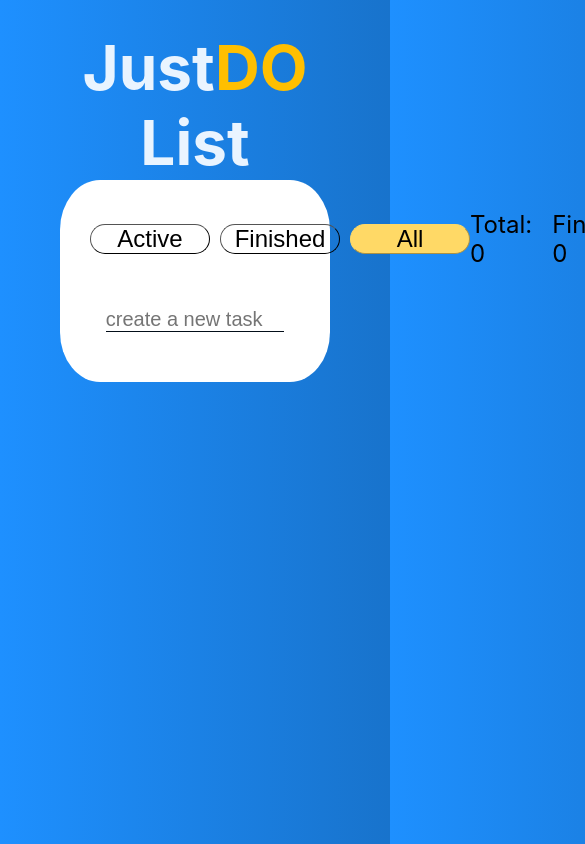
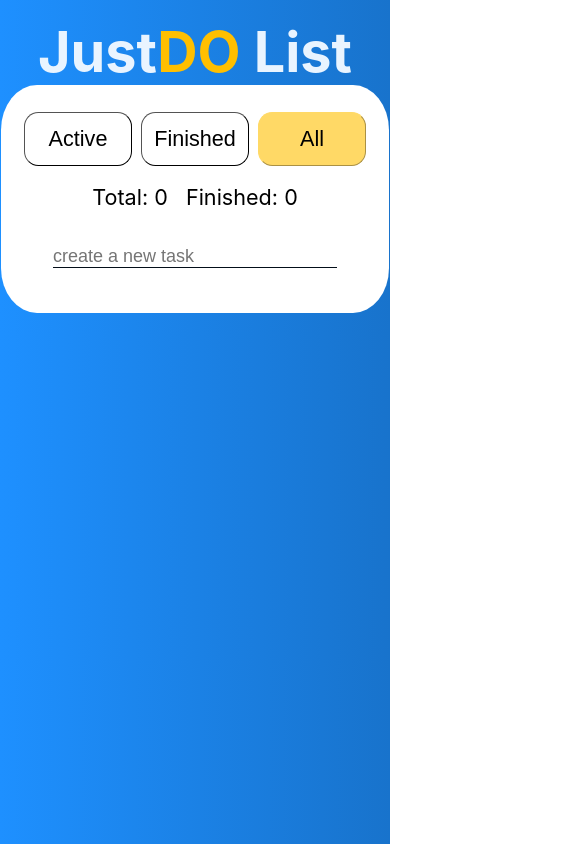
Before and after one commit to A1exeYakovlev/JustDo-list, a React (Create React App) app: page / in a window 390 px wide. Shown: the top 844 px of the page, 585 px wide, since content can reach past the window. Built offline with nearby package versions, Linux system fonts and the light colour scheme.

Commit message:
Feat: implement responsive design with breakpoints

```diff
--- a/src/index.css
+++ b/src/index.css
@@ -11,12 +11,28 @@
   --light-accent: #ffd966;
 }
 
+/* resolution breakpoints
+840px 52.5em
+640px 40em
+384px 24em */
+
 html {
   font-size: 62.5%;
+
+  /* 640px */
+  @media (max-width: 40em) {
+    font-size: 56.25%;
+  }
+
+  /* 384px */
+  @media (max-width: 24em) {
+    font-size: 50%;
+  }
 }
 
 body {
   margin: 0;
+  min-width: 40rem;
   font-family: -apple-system, BlinkMacSystemFont, "Segoe UI", "Roboto", "Oxygen",
     "Ubuntu", "Cantarell", "Fira Sans", "Droid Sans", "Helvetica Neue",
     sans-serif;
@@ -32,6 +48,16 @@ body {
 
 .app {
   padding: 3rem 6rem;
+
+  /* 840px */
+  @media (max-width: 52.5em) {
+    padding: 2rem 1rem;
+  }
+
+  /* 640px */
+  @media (max-width: 40em) {
+    padding: 2rem 0.1rem;
+  }
 }
 
 .app__wrap {
@@ -57,6 +83,12 @@ body {
   display: flex;
   justify-content: space-between;
   align-items: center;
+
+  /* 840px */
+  @media (max-width: 52.5em) {
+    flex-direction: column;
+    gap: 2rem;
+  }
 }
 
 .top-fz {
@@ -83,6 +115,16 @@ body {
 
   &:not(:last-child) {
     margin-right: 1rem;
+
+    /* 840px */
+    @media (max-width: 52.5em) {
+      margin-right: 4rem;
+    }
+
+    /* 640px */
+    @media (max-width: 40em) {
+      margin-right: 1rem;
+    }
   }
 
   &.selected button {
@@ -95,6 +137,16 @@ body {
     border-width: 0.15rem;
     width: 12rem;
     background-color: transparent;
+
+    /* 840px */
+    @media (max-width: 52.5em) {
+      height: 4rem;
+    }
+
+    /* 640px */
+    @media (max-width: 40em) {
+      height: 6rem;
+    }
   }
 }
 
```
